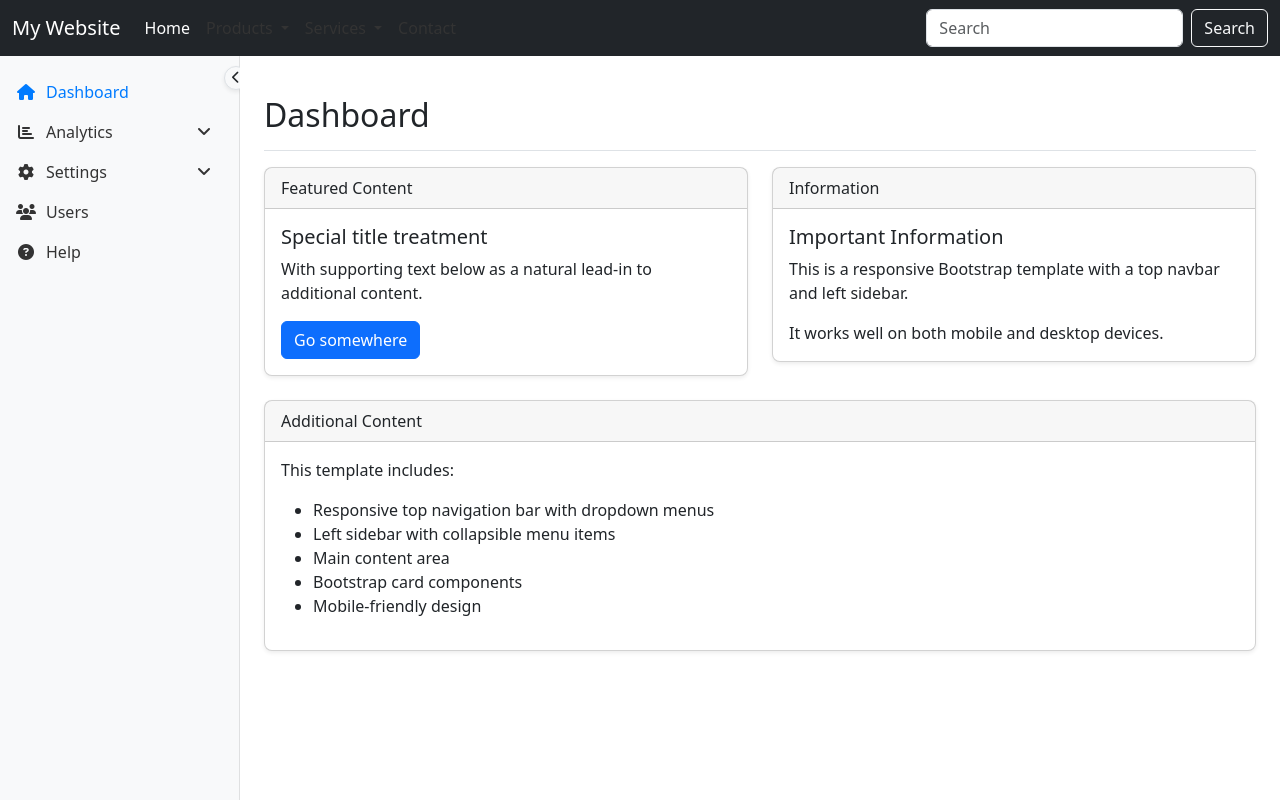
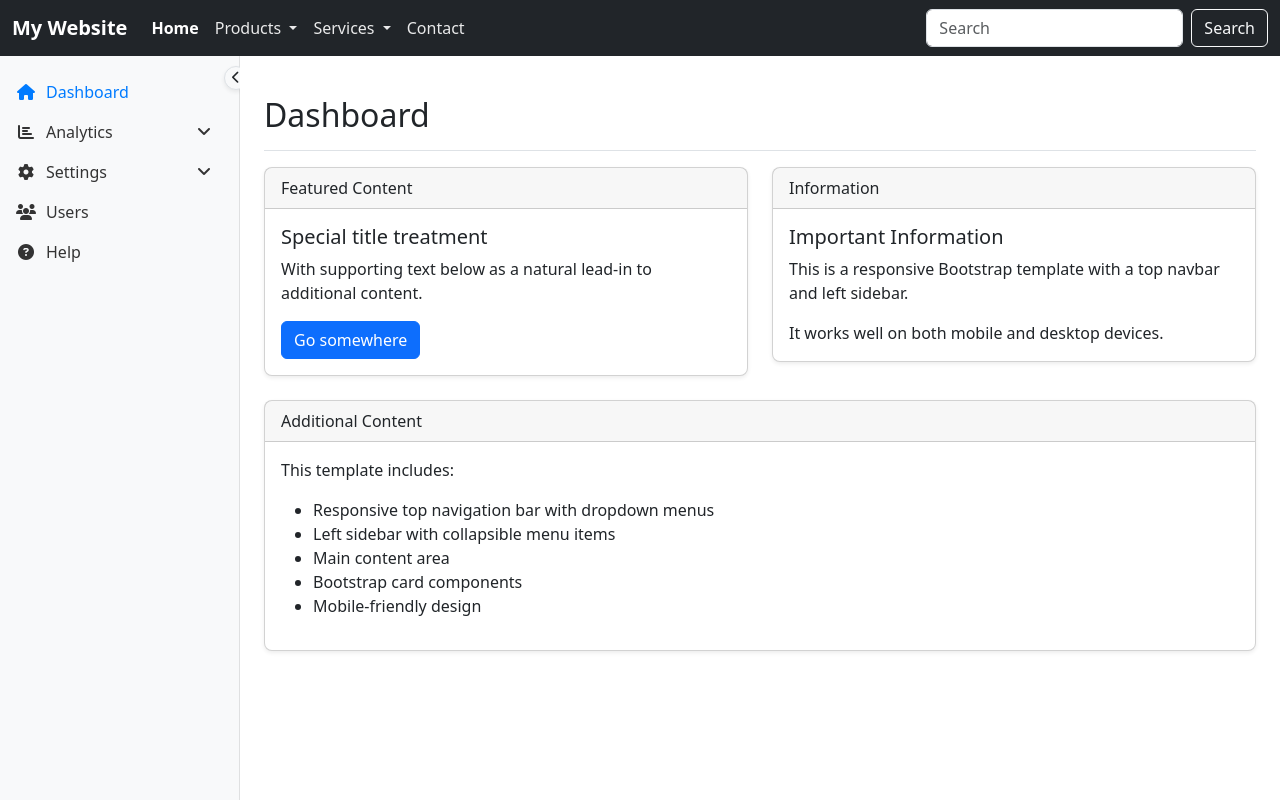
Before and after one commit to saravmani/bootstraptemplate, a plain HTML site: page index.html in a window 1280 px wide. Drawn offline with nearby package versions, Linux system fonts and the light colour scheme.

Commit message:
menu colour fix

```diff
--- a/css/styles.css
+++ b/css/styles.css
@@ -2,6 +2,26 @@
 
 body {
     padding-top: 56px; /* Space for fixed navbar */
+}
+
+/* Improve top navbar text visibility */
+.navbar-dark .navbar-nav .nav-link {
+    color: rgba(255, 255, 255, 0.9) !important; /* Brighter text color for better visibility */
+    font-weight: 500; /* Slightly bolder text */
+}
+
+.navbar-dark .navbar-nav .nav-link:hover {
+    color: #fff !important; /* Full white on hover */
+}
+
+.navbar-dark .navbar-nav .nav-link.active {
+    color: #fff !important; /* Make active link fully white */
+    font-weight: 600; /* Make active link slightly bolder */
+}
+
+.navbar-dark .navbar-brand {
+    color: #fff !important; /* Ensure brand name is fully visible */
+    font-weight: 600; /* Make brand name slightly bolder */
 }
 
 /* Sidebar styling */
```
